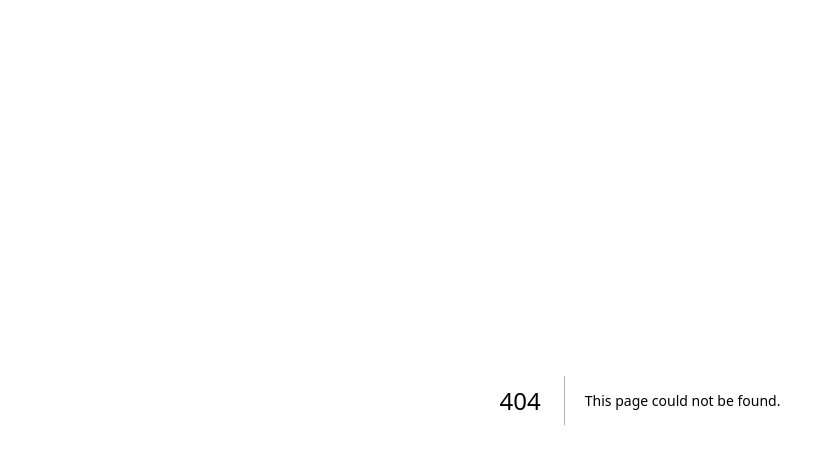
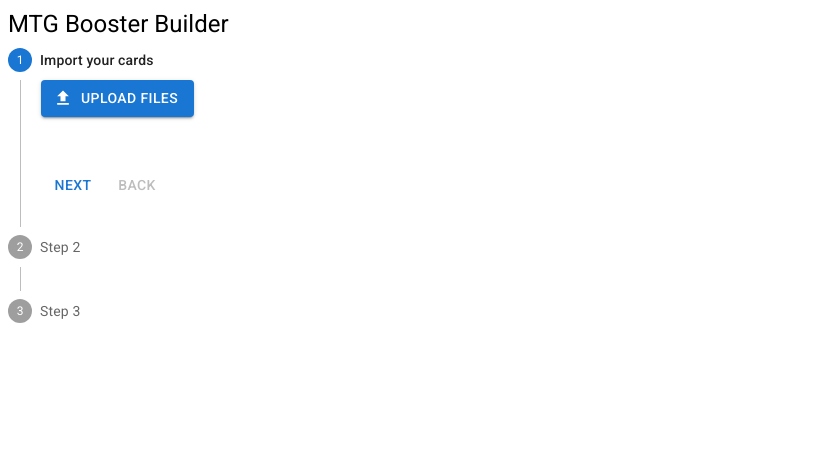
Before and after one commit to SamSverko/mtg-booster-builder, a Next.js app: page /stepper in a window 1280 px wide. Before the commit this address had no page. Shown: the top 464 px of the page, without its empty margins (0-835 px from the left). Built offline with nearby package versions, Linux system fonts and the light colour scheme; what @mui/material-nextjs would draw is missing.

Commit message:
wip: stepper UI

```diff
--- /dev/null
+++ b/src/app/components/CardImport.tsx
@@ -0,0 +1,135 @@
+import { Delete, FileUpload } from "@mui/icons-material";
+import { Box, Button, IconButton, styled, Typography } from "@mui/material";
+import Papa from "papaparse";
+import { use, useCallback, useEffect, useRef, useState } from "react";
+
+import { CardCountBySet, ManaBoxCard } from "@/app/types";
+
+const HiddenInput = styled("input")({
+    clip: "rect(0 0 0 0)",
+    clipPath: "inset(50%)",
+    height: 1,
+    overflow: "hidden",
+    position: "absolute",
+    bottom: 0,
+    left: 0,
+    whiteSpace: "nowrap",
+    width: 1,
+});
+
+export type OnChangeEvent = {
+    cards: ManaBoxCard[];
+    cardCountBySet: CardCountBySet;
+};
+
+type CardImportProps = {
+    onChange: (event: OnChangeEvent) => void;
+};
+
+// TODO - handle file error
+export default function CardImport({ onChange }: CardImportProps) {
+    const [file, setFile] = useState<File | null>(null);
+    const inputRef = useRef<HTMLInputElement | null>(null);
+
+    const saveFile = (event: React.ChangeEvent<HTMLInputElement>) => {
+        const files = event.target.files;
+        if (files && files.length > 0) {
+            setFile(files[0]);
+        }
+    };
+
+    const deleteFile = () => {
+        setFile(null);
+        if (inputRef.current) {
+            inputRef.current.value = "";
+        }
+    };
+
+    const parseFile = useCallback(
+        async (file: File) => {
+            return Papa.parse<ManaBoxCard>(file, {
+                complete: (results, file) => {
+                    console.log("Parsing complete:", results, file);
+                    onChange({
+                        cards: results.data,
+                        cardCountBySet: Object.fromEntries(
+                            Object.entries(
+                                results.data.reduce(
+                                    (acc: CardCountBySet, card) => {
+                                        if (!acc[card.setCode]) {
+                                            acc[card.setCode] = 0;
+                                        }
+                                        acc[card.setCode]++;
+                                        return acc;
+                                    },
+                                    {}
+                                )
+                            ).sort(([, countA], [, countB]) => countB - countA)
+                        ),
+                    });
+                },
+                dynamicTyping: true,
+                header: true,
+                skipEmptyLines: true,
+                transformHeader(header) {
+                    return header
+                        .split(" ")
+                        .map((word, index) =>
+                            index === 0
+                                ? word.charAt(0).toLowerCase() + word.slice(1)
+                                : word.charAt(0).toUpperCase() + word.slice(1)
+                        )
+                        .join("");
+                },
+            });
+        },
+        [onChange]
+    );
+
+    useEffect(() => {
+        if (file) {
+            parseFile(file);
+        }
+    }, [file, parseFile]);
+
+    return (
+        <Box
+            alignItems="flex-start"
+            display="flex"
+            flexDirection="column"
+            gap={2}
+        >
+            <Button
+                component="label"
+                role={undefined}
+                startIcon={<FileUpload />}
+                tabIndex={-1}
+                variant="contained"
+            >
+                Upload files
+                <HiddenInput
+                    onChange={saveFile}
+                    ref={inputRef}
+                    type="file"
+                    accept=".csv"
+                />
+            </Button>
+            <Box
+                alignItems="center"
+                display="flex"
+                gap={1}
+                visibility={file ? "visible" : "hidden"}
+                maxWidth="100%"
+            >
+                <Box overflow="auto">
+                    <Typography whiteSpace="nowrap">
+                        {file ? file.name : "No file uploaded"}
+                    </Typography>
+                </Box>
+                <IconButton onClick={deleteFile} size="small">
+                    <Delete />
+                </IconButton>
+            </Box>
+        </Box>
+    );
+}
--- a/src/app/components/index.ts
+++ b/src/app/components/index.ts
@@ -1,5 +1,6 @@
 export { default as BoosterAllocation } from "./BoosterAllocation";
 export { default as CardCount } from "./CardCount";
+export { default as CardImport } from "./CardImport";
 export { default as ConfirmDetails } from "./ConfirmDetails";
 export { default as CountInput, type OnChangeEvent } from "./CountInput";
 export { default as FormatSelect } from "./FormatSelect";
--- /dev/null
+++ b/src/app/stepper/page.tsx
@@ -0,0 +1,86 @@
+"use client";
+
+import {
+    Box,
+    Button,
+    Step,
+    StepContent,
+    StepLabel,
+    Stepper,
+    Typography,
+} from "@mui/material";
+import { useState } from "react";
+
+import { CardImport } from "@/app/components";
+import { OnChangeEvent } from "@/app/components/CardImport";
+
+export default function Home() {
+    const [activeStep, setActiveStep] = useState(0);
+
+    const [cardData, setCardData] = useState<OnChangeEvent | null>(null);
+
+    const handleNext = () => {
+        setActiveStep((prevActiveStep) => prevActiveStep + 1);
+    };
+
+    const handleBack = () => {
+        setActiveStep((prevActiveStep) => prevActiveStep - 1);
+    };
+
+    const handleReset = () => {
+        setActiveStep(0);
+    };
+
+    console.log("cardData", cardData);
+
+    return (
+        <Box>
+            <Typography component="h1" variant="h5">
+                MTG Booster Builder
+            </Typography>
+
+            <Stepper activeStep={activeStep} orientation="vertical">
+                <Step>
+                    <StepLabel>Import your cards</StepLabel>
+                    <StepContent>
+                        <CardImport onChange={setCardData} />
+
+                        <Button onClick={handleNext}>Next</Button>
+                        <Button
+                            disabled={activeStep === 0}
+                            onClick={handleBack}
+                        >
+                            Back
+                        </Button>
+                    </StepContent>
+                </Step>
+                <Step>
+                    <StepLabel>Step 2</StepLabel>
+                    <StepContent>
+                        <Typography>Step 2 Content</Typography>
+                        <Button onClick={handleNext}>Next</Button>
+                        <Button onClick={handleBack}>Back</Button>
+                    </StepContent>
+                </Step>
+                <Step>
+                    <StepLabel>Step 3</StepLabel>
+                    <StepContent>
+                        <Typography>Step 3 Content</Typography>
+                        <Button onClick={handleNext}>Finish</Button>
+                        <Button onClick={handleBack}>Back</Button>
+                    </StepContent>
+                </Step>
+            </Stepper>
+            {activeStep === 3 && (
+                <Box>
+                    <Typography>
+                        All steps completed - you&apos;re finished
+                    </Typography>
+                    <Button onClick={handleReset} sx={{ mt: 1, mr: 1 }}>
+                        Reset
+                    </Button>
+                </Box>
+            )}
+        </Box>
+    );
+}
```
